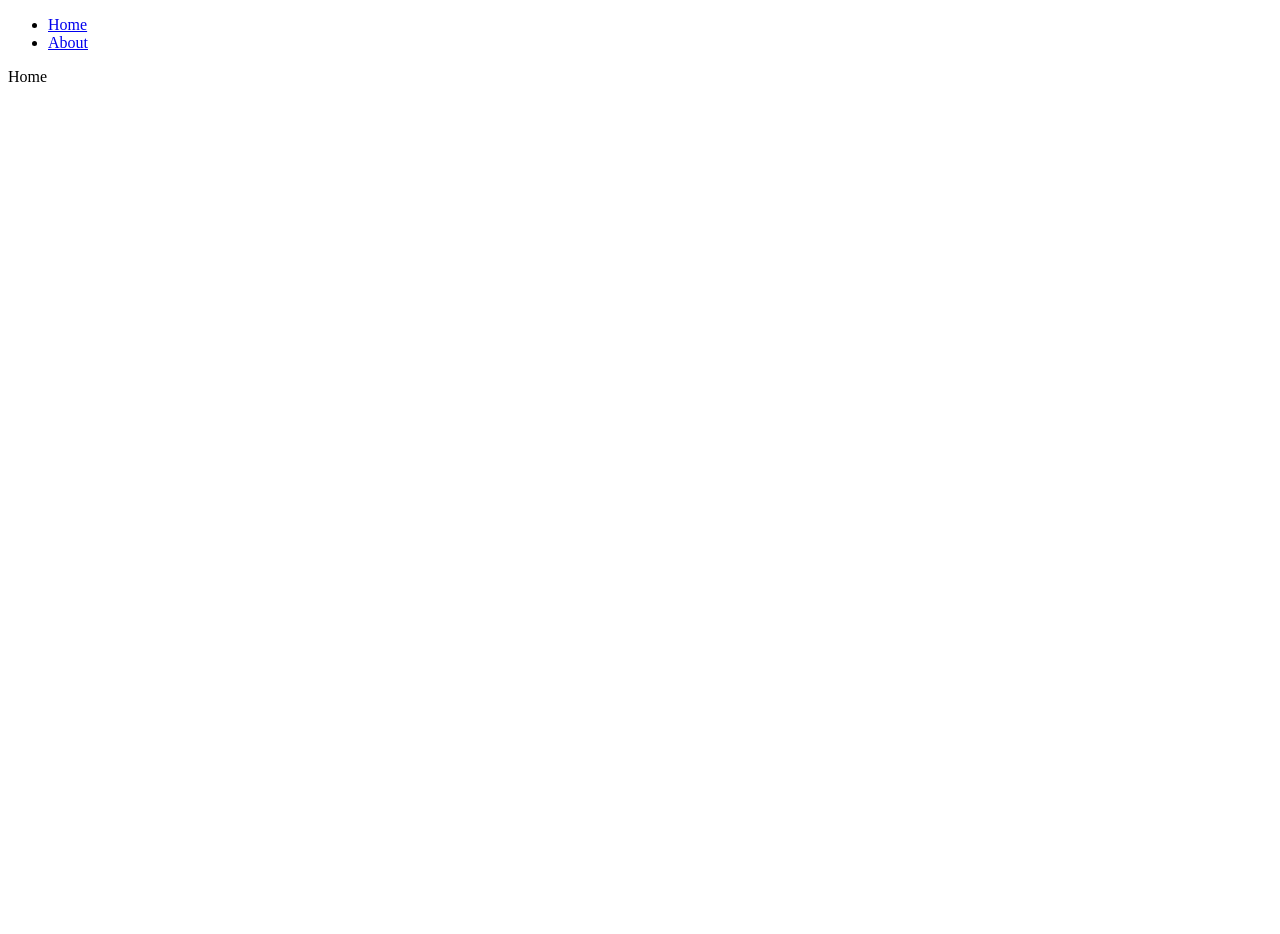
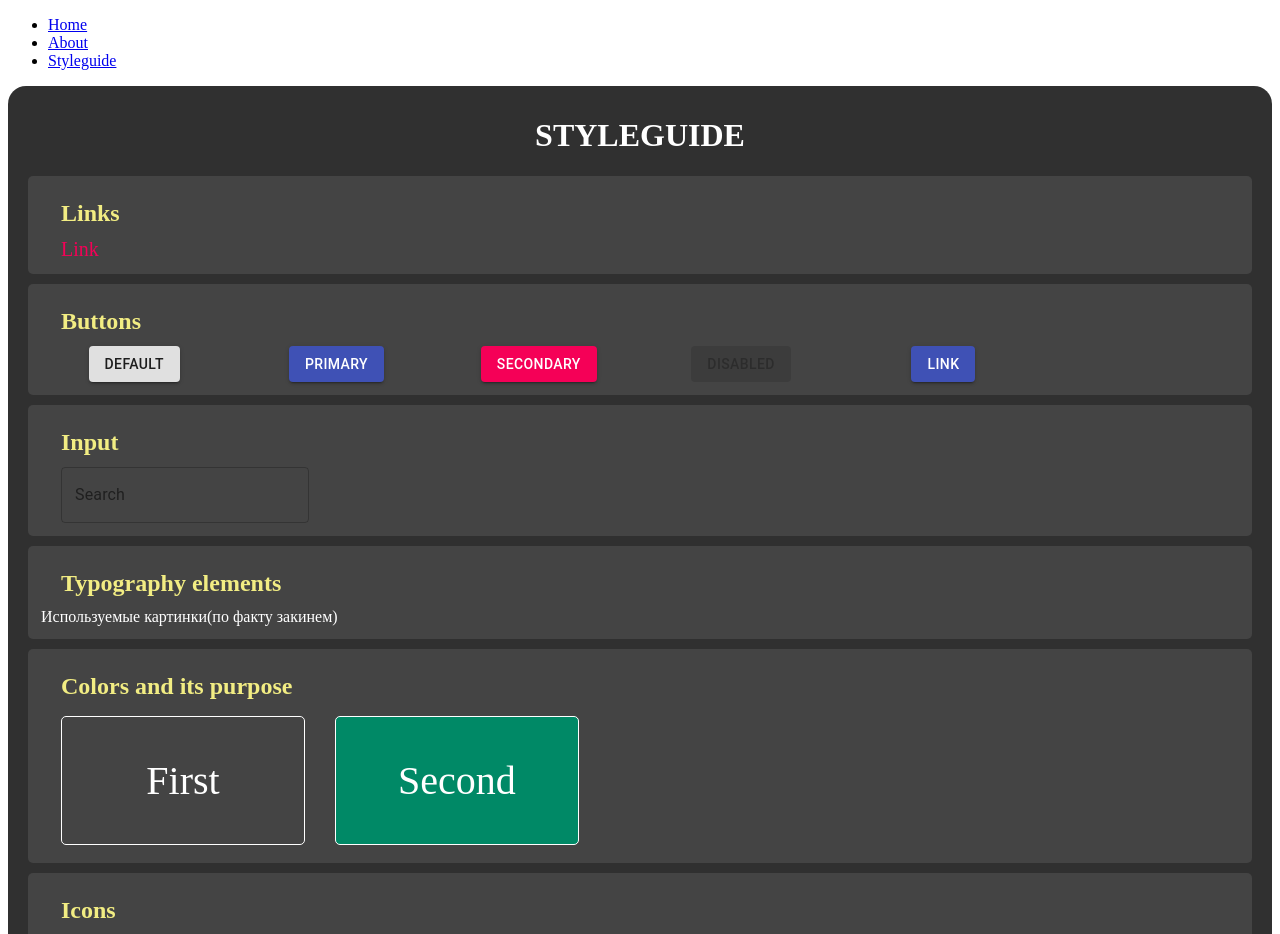
Before and after one commit to DzmitryCavi/culture-portal, a React (Create React App) app: page /styleguide in a window 1280 px wide. Shown: the top 934 px of the page. Before the commit the page ends 800 px from the top, so only its background shows below. Built offline with nearby package versions, Linux system fonts and the light colour scheme.

Commit message:
feat: add page styleguide

```diff
--- a/package.json
+++ b/package.json
@@ -3,6 +3,7 @@
   "version": "0.1.0",
   "private": true,
   "dependencies": {
+    "@material-ui/core": "^4.9.3",
     "@testing-library/jest-dom": "^4.2.4",
     "@testing-library/react": "^9.4.0",
     "@testing-library/user-event": "^7.2.1",
--- a/src/App.tsx
+++ b/src/App.tsx
@@ -10,6 +10,7 @@ import './App.sass';
 
 import About from './containers/about/About';
 import Home from './containers/home/Home';
+import Styleguide from './containers/styleguide/Styleguide';
 
 function App() {
 
@@ -31,12 +32,18 @@ function App() {
               <li>
                 <Link to="/about">About</Link>
               </li>
+              <li>
+                <Link to="/styleguide">Styleguide</Link>
+              </li>
             </ul>
           </nav>
 
           {/* A <Switch> looks through its children <Route>s and
             renders the first one that matches the current URL. */}
           <Switch>
+            <Route path="/styleguide">
+              <Styleguide />
+            </Route>
             <Route path="/about">
               <About />
             </Route>
--- /dev/null
+++ b/src/containers/styleguide/Styleguide.min.css
@@ -0,0 +1 @@
+.styleguide{padding:10px 20px;background-color:#303030;color:white;border-radius:18px}.styleguide-name{text-align:center}h2{padding:11px 20px;margin:0;color:#f2ed83}.links,.buttons,.inputs,.typography-elements,.colors,.icons{background-color:#444;padding:13px;border-radius:5px;margin:10px 0}.link{margin-left:20px;font-size:20px}.input{padding-left:20px;color:white}.MuiInput-input{color:red;background:red}.color-styleguide{color:white;margin:5px 10px 5px 20px;display:inline-block;padding:40px;font-size:40px;width:162px;text-align:center}.first,.second{border-radius:5px;border:solid 1px}.first{background-color:#444}.second{background-color:#008966}
--- /dev/null
+++ b/src/containers/styleguide/Styleguide.sass
@@ -0,0 +1,56 @@
+.styleguide
+  padding: 10px 20px
+  background-color: #303030
+  color: white
+  border-radius: 18px
+
+.styleguide-name
+  text-align: center
+
+h2
+  padding: 11px 20px
+  margin: 0
+  color: #f2ed83
+
+.links,
+.buttons,
+.inputs,
+.typography-elements,
+.colors,
+.icons
+  background-color: #444
+  padding: 13px
+  border-radius: 5px
+  margin: 10px 0
+
+.link
+  margin-left: 20px
+  font-size: 20px
+
+.input
+  padding-left: 20px
+  color: white
+
+.MuiInput-input
+  color: red
+  background: red
+
+.color-styleguide
+  color: white
+  margin: 5px 10px 5px 20px
+  display: inline-block
+  padding: 40px
+  font-size: 40px
+  width: 162px
+  text-align: center
+
+.first,
+.second
+  border-radius: 5px
+  border: solid 1px
+
+.first
+  background-color: #444
+
+.second
+  background-color: #008966
--- /dev/null
+++ b/src/containers/styleguide/Styleguide.tsx
@@ -0,0 +1,69 @@
+import React from 'react';
+import './Styleguide.sass';
+import { Link, Grid, Button, TextField } from '@material-ui/core'
+
+function Home() {
+  return (
+    <div className='styleguide'>
+      <h1 className='styleguide-name'>STYLEGUIDE</h1>
+      <div className='links'>
+        <h2>Links</h2>
+        <div className='link'>
+          <Link color='secondary'>
+            Link
+          </Link>
+        </div>
+      </div>
+      <div className='buttons'>
+        <h2>Buttons</h2>
+        <Grid container spacing={2}>
+          <Grid container justify="space-around" item sm={4} md={2} lg={2} spacing={0}>
+            <Button variant="contained">Default</Button>
+          </Grid>
+          <Grid container justify="space-around" item sm={4} md={2} lg={2} spacing={0}>
+            <Button variant="contained" color="primary">Primary</Button>
+          </Grid>
+          <Grid container justify="space-around" item sm={4} md={2} lg={2} spacing={0}>
+            <Button variant="contained" color="secondary">Secondary</Button>
+          </Grid>
+          <Grid container justify="space-around" item sm={4} md={2} lg={2} spacing={0}>
+            <Button variant="contained" disabled>Disabled</Button>
+          </Grid>
+          <Grid container justify="space-around" item sm={4} md={2} lg={2} spacing={0}>
+            <Button variant="contained" color="primary" href="#contained-buttons">Link</Button>
+          </Grid>
+        </Grid>
+      </div>
+      <div className='inputs'>
+        <h2>Input</h2>
+        <div className='input'>
+          <form className='abc'>
+            <TextField
+              id="outlined-secondary"
+              label="Search"
+              variant="outlined"
+              color="secondary"
+            />
+          </form>
+        </div>
+      </div>
+      <div className='typography-elements'>
+        <h2>Typography elements</h2>
+        Используемые картинки(по факту закинем)
+      </div>
+      <div className='colors'>
+        <h2>Colors and its purpose</h2>
+        <div>
+          <div className='color-styleguide first'>First</div>
+          <div className='color-styleguide second'>Second</div>
+        </div>
+      </div>
+      <div className='icons'>
+        <h2>Icons</h2>
+         По факту добавим
+      </div>
+    </div>
+  );
+}
+
+export default Home;
```
Also changed, not shown: 1 other file (tests, documents, lock files or other folders).
